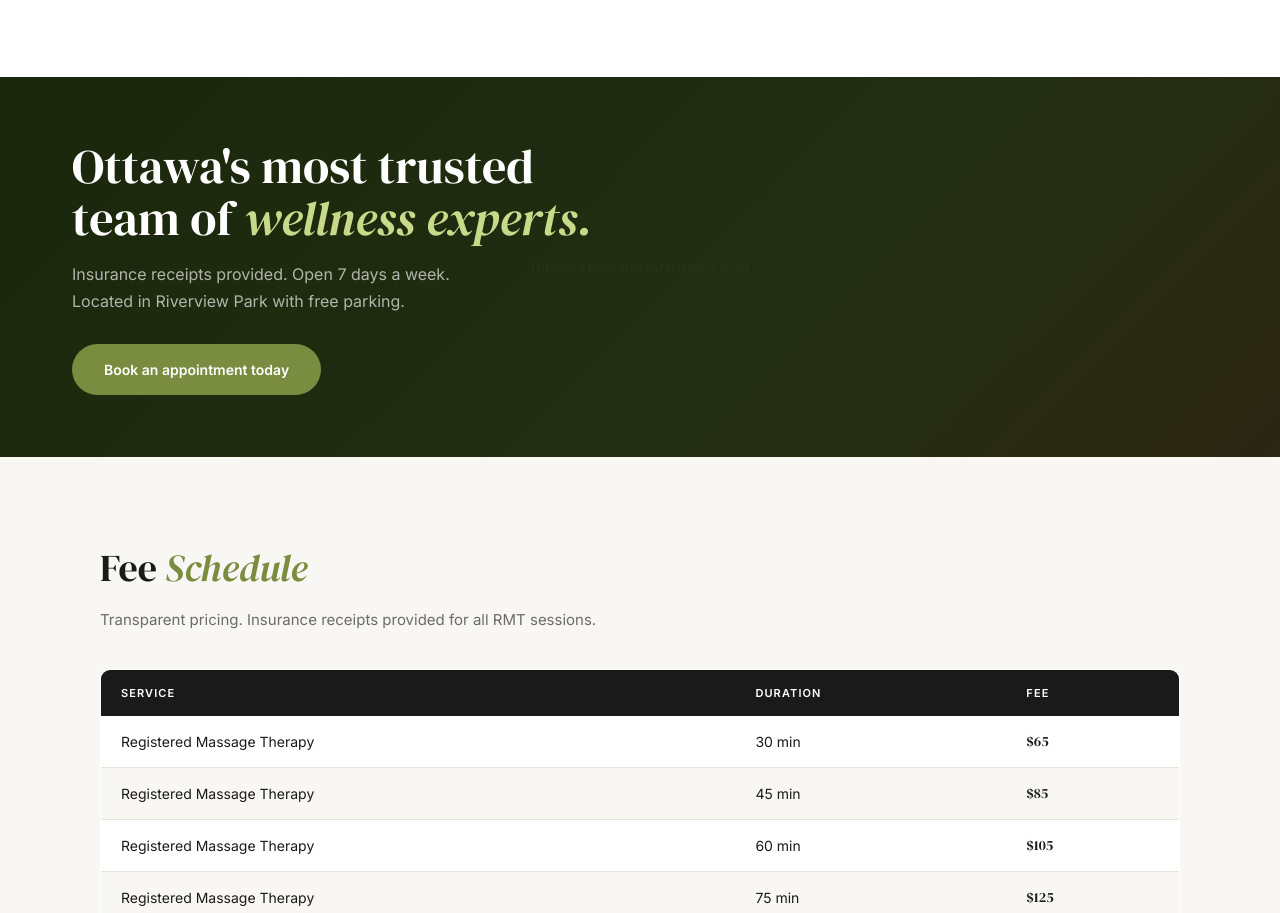
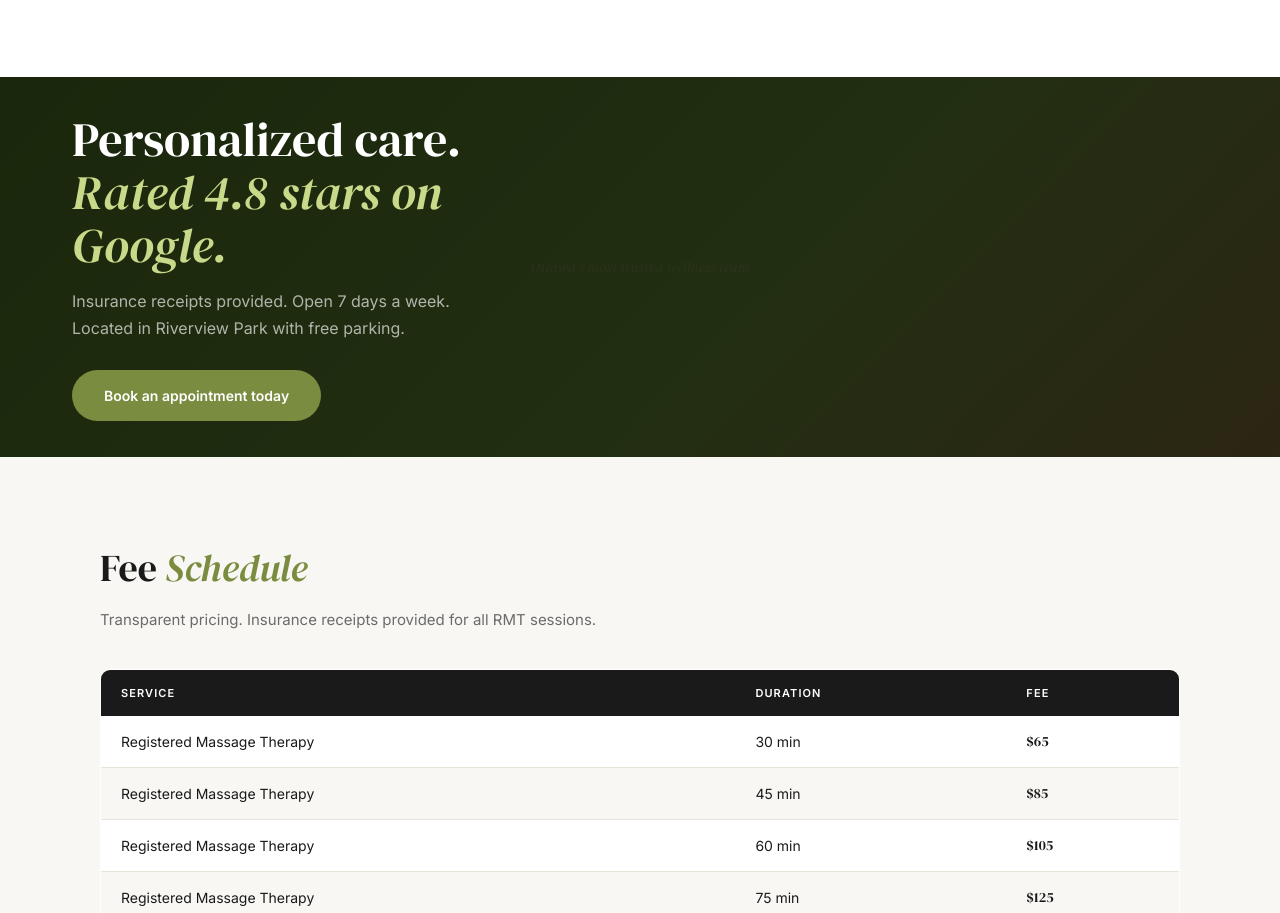
Before and after one commit to Yalabo3/essentialhealth, a website: page index.html in a window 1280 px wide. Shown: the part 4401-5314 px from the top of the page. Drawn offline with Linux system fonts and the light colour scheme.

Commit message:
Change lines

```diff
--- a/index.html
+++ b/index.html
@@ -1147,7 +1147,7 @@
   <div class="cta-bg">Ottawa's most trusted wellness team</div>
   <div class="cta-overlay"></div>
   <div class="cta-content">
-    <h2>Ottawa's most trusted team of <em>wellness experts.</em></h2>
+    <h2>Personalized care.<br><em>Rated 4.8 stars on Google.</em></h2>
     <p>Insurance receipts provided. Open 7 days a week. Located in Riverview Park with free parking.</p>
     <a href="https://ehmt.noterro.com/" class="btn-hero">Book an appointment today</a>
   </div>
```
Also changed, not shown: package.json (added, +7 -0 lines).
